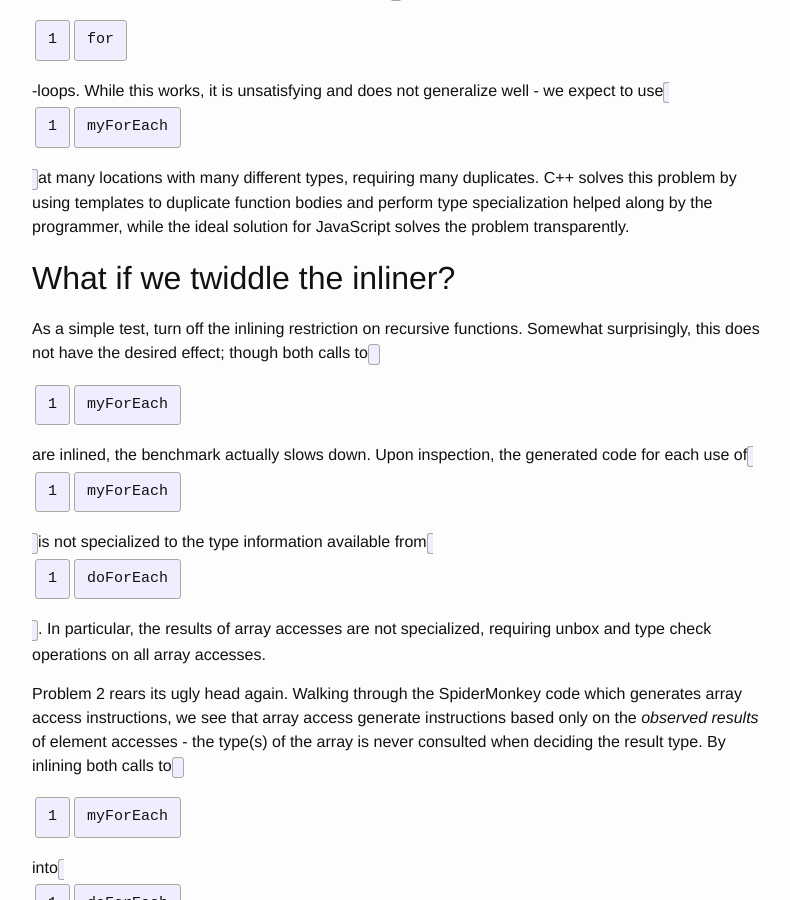
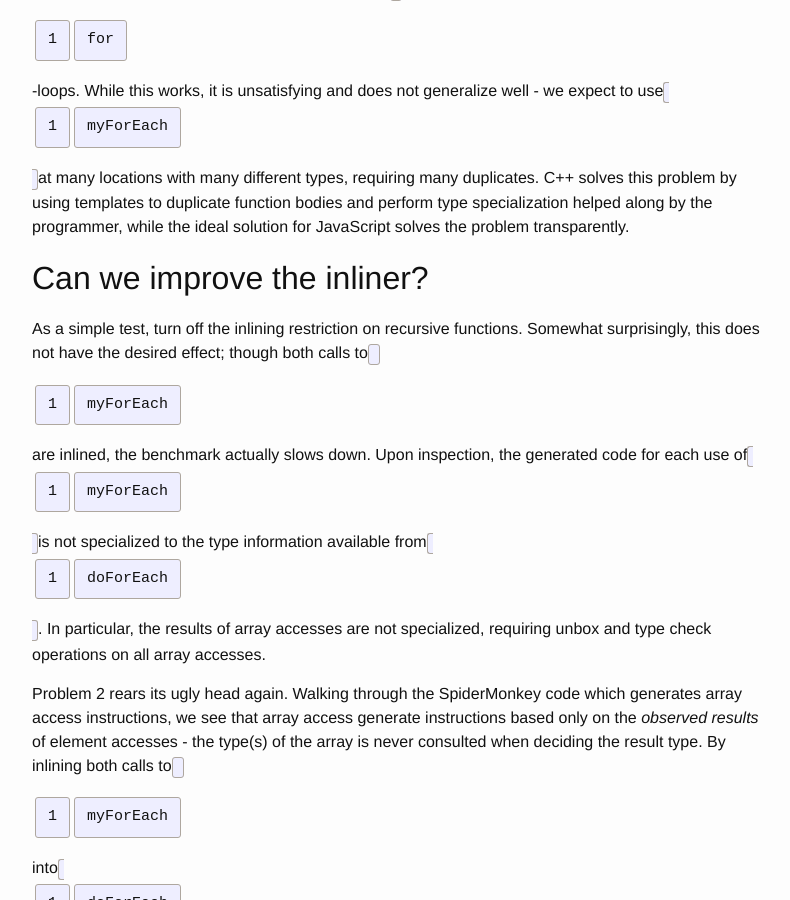
Before and after one commit to sabauma/sabauma.github.io, a Jekyll site: the page built from _posts/2015-07-04-type-refinement.md, in a window 1280 px wide and 900 px high, scrolled down 3051 px. Shown: the whole window, without its empty margins (238-1028 px from the left). Built offline with Jekyll 4.4.1, drawn with Linux system fonts in a browser that asks for light colours; formulas are drawn with MathJax 3.

Commit message:
Change a title

```diff
--- a/_posts/2015-07-04-type-refinement.md
+++ b/_posts/2015-07-04-type-refinement.md
@@ -128,7 +128,7 @@ C++ solves this problem by using templates to duplicate function bodies and
 perform type specialization helped along by the programmer, while the ideal
 solution for JavaScript solves the problem transparently.
 
-What if we twiddle the inliner?
+Can we improve the inliner?
 ---
 
 As a simple test, turn off the inlining restriction on recursive functions.
```
